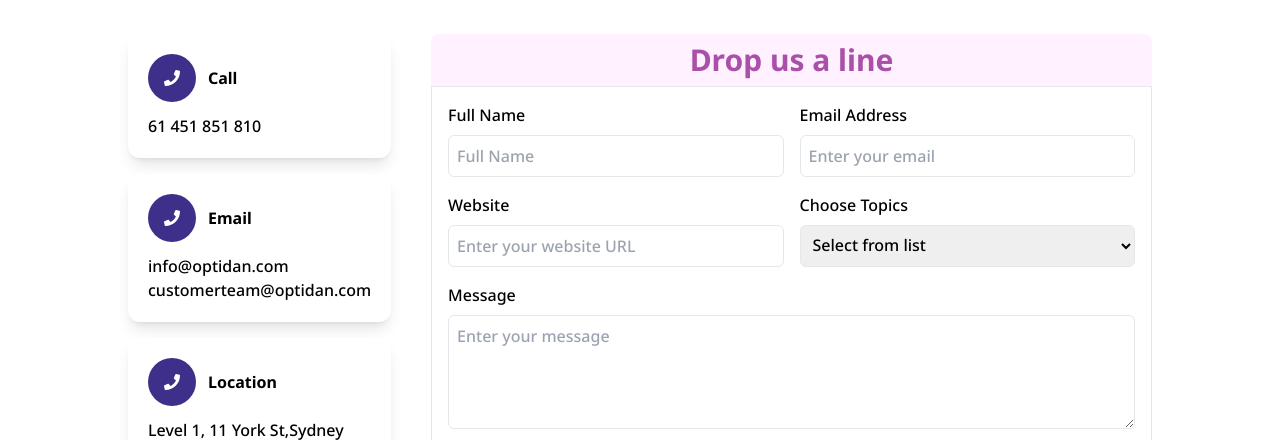
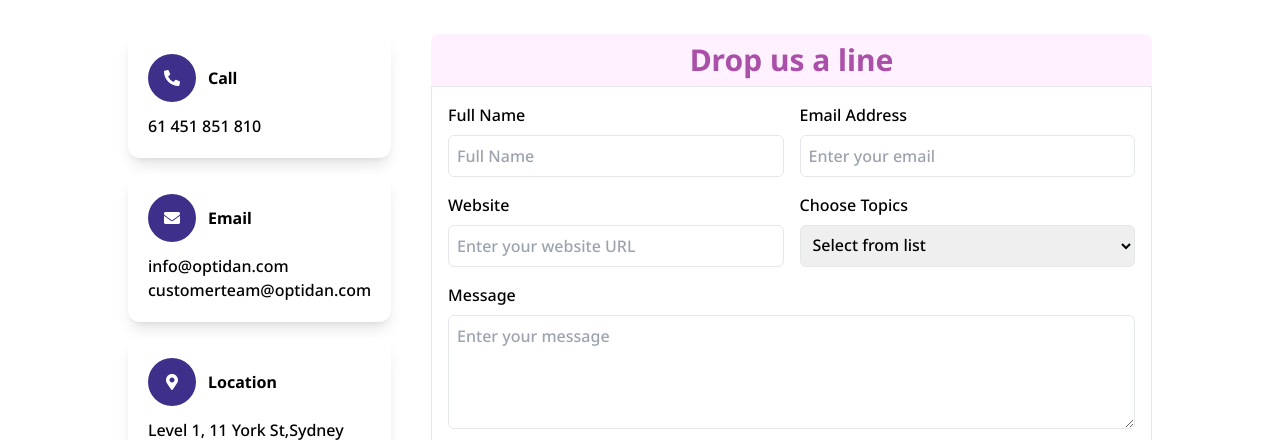
Before and after one commit to Monikadevm/optidanNext, a Next.js app: page /pages/contact in a window 1280 px wide. Shown: the part 733-1173 px from the top of the page. Built offline with nearby package versions, Linux system fonts and the light colour scheme.

Commit message:
about image

```diff
--- a/app/pages/contact/page.js
+++ b/app/pages/contact/page.js
@@ -1,6 +1,11 @@
 import Link from "next/link";
 import React from "react";
-import { FaPhone } from "react-icons/fa";
+import {
+  FaEnvelope,
+  FaMapMarkerAlt,
+  FaPhone,
+  FaPhoneAlt,
+} from "react-icons/fa";
 
 const page = () => {
   return (
@@ -35,7 +40,7 @@ const page = () => {
             <div className="bg-white rounded-xl shadow-lg p-5 mb-4">
               <h4 className="flex items-center font-semibold mb-3">
                 <span className="h-12 w-12 rounded-full flex items-center justify-center bg-[#3E308A] mr-3">
-                  <FaPhone className="text-white" />
+                  <FaPhoneAlt className="text-white" />
                 </span>
                 Call
               </h4>
@@ -44,7 +49,7 @@ const page = () => {
             <div className="bg-white rounded-xl shadow-lg p-5 mb-4">
               <h4 className="flex items-center font-semibold mb-3">
                 <span className="h-12 w-12 rounded-full flex items-center justify-center bg-[#3E308A] mr-3">
-                  <FaPhone className="text-white" />
+                  <FaEnvelope className="text-white" />
                 </span>
                 Email
               </h4>
@@ -59,7 +64,7 @@ const page = () => {
             <div className="bg-white rounded-xl shadow-lg p-5 mb-4">
               <h4 className="flex items-center font-semibold mb-3">
                 <span className="h-12 w-12 rounded-full flex items-center justify-center bg-[#3E308A] mr-3">
-                  <FaPhone className="text-white" />
+                  <FaMapMarkerAlt className="text-white" />
                 </span>
                 Location
               </h4>
```
